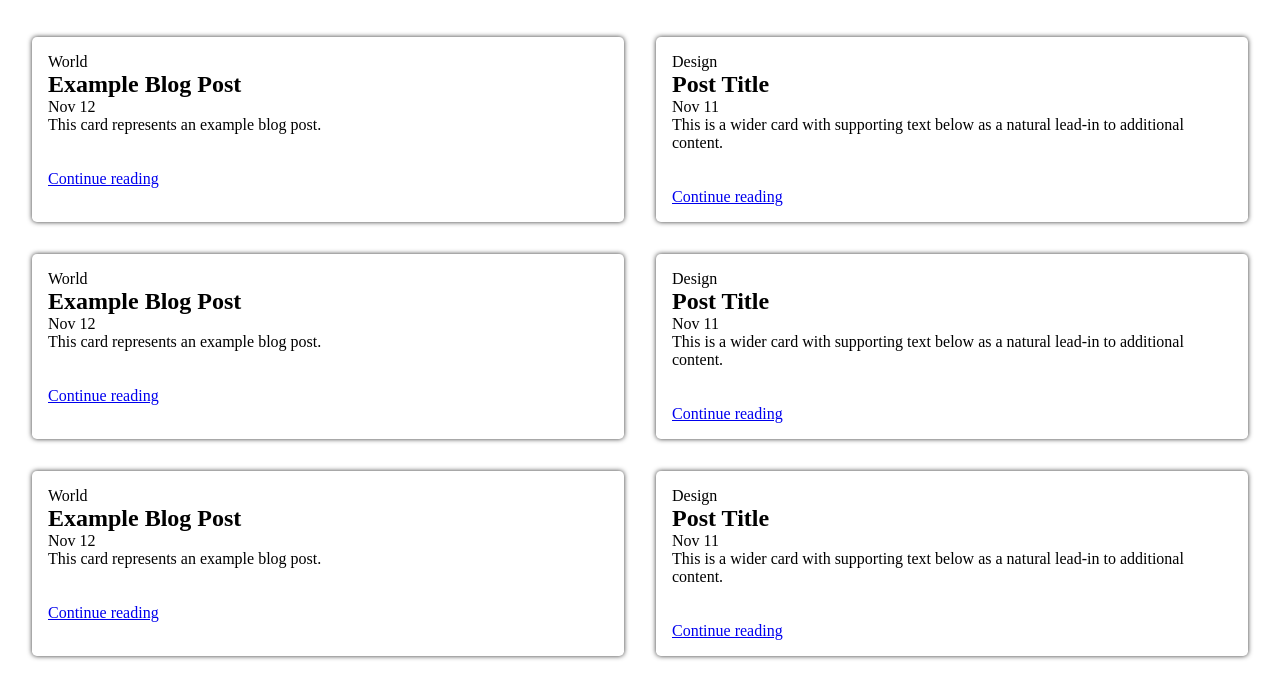
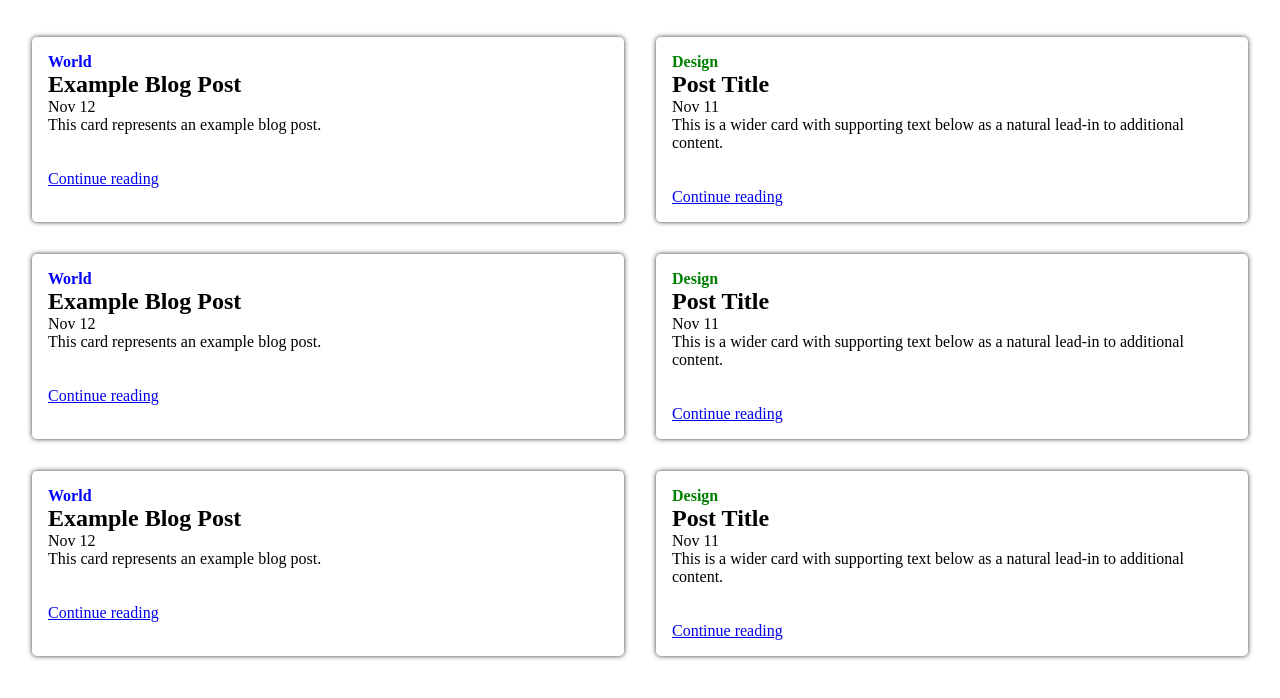
Before and after one commit to black-witch-018/CodeHelp-Blog-Assignment, a plain HTML site: page index.html in a window 1280 px wide. Shown: the part 56-754 px from the top of the page. Drawn offline with Linux system fonts and the light colour scheme.

Commit message:
Text Colors Added

```diff
--- a/index.html
+++ b/index.html
@@ -15,7 +15,7 @@
         </header>
         <div class="container">
             <div class="card">
-                <p>World</p>
+                <p class="blue">World</p>
                 <h2>Example Blog Post</h2>
                 <p>Nov 12</p>
                 <p>This card represents an example blog post.</p>
@@ -24,7 +24,7 @@
                 <a href="blog.html" target="_blank">Continue reading</a>
             </div>
             <div class="card">
-                <p>World</p>
+                <p class="blue">World</p>
                 <h2>Example Blog Post</h2>
                 <p>Nov 12</p>
                 <p>This card represents an example blog post.</p>
@@ -33,7 +33,7 @@
                 <a href="blog.html" target="_blank">Continue reading</a>
             </div>
             <div class="card">
-                <p>World</p>
+                <p class="blue">World</p>
                 <h2>Example Blog Post</h2>
                 <p>Nov 12</p>
                 <p>This card represents an example blog post.</p>
@@ -42,7 +42,7 @@
                 <a href="blog.html" target="_blank">Continue reading</a>
             </div>
             <div class="card">
-                <p>Design</p>
+                <p class="green">Design</p>
                 <h2>Post Title</h2>
                 <p>Nov 11</p>
                 <p>This is a wider card with supporting text below as a natural lead-in to additional content.</p>
@@ -51,7 +51,7 @@
                 <a href="blog.html" target="_blank">Continue reading</a>
             </div>
             <div class="card">
-                <p>Design</p>
+                <p class="green">Design</p>
                 <h2>Post Title</h2>
                 <p>Nov 11</p>
                 <p>This is a wider card with supporting text below as a natural lead-in to additional content.</p>
@@ -60,7 +60,7 @@
                 <a href="blog.html" target="_blank">Continue reading</a>
             </div>
             <div class="card">
-                <p>Design</p>
+                <p class="green">Design</p>
                 <h2>Post Title</h2>
                 <p>Nov 11</p>
                 <p>This is a wider card with supporting text below as a natural lead-in to additional content.</p>
--- a/styles.css
+++ b/styles.css
@@ -35,3 +35,11 @@ wrapper{
     /* filter:drop-shadow(0 0 10px #333); */
     transition: 0.3s;
 }
+.blue{
+    color:blue;
+    font-weight: bolder;
+}
+.green{
+    color:green;
+    font-weight: bolder;
+}
```
